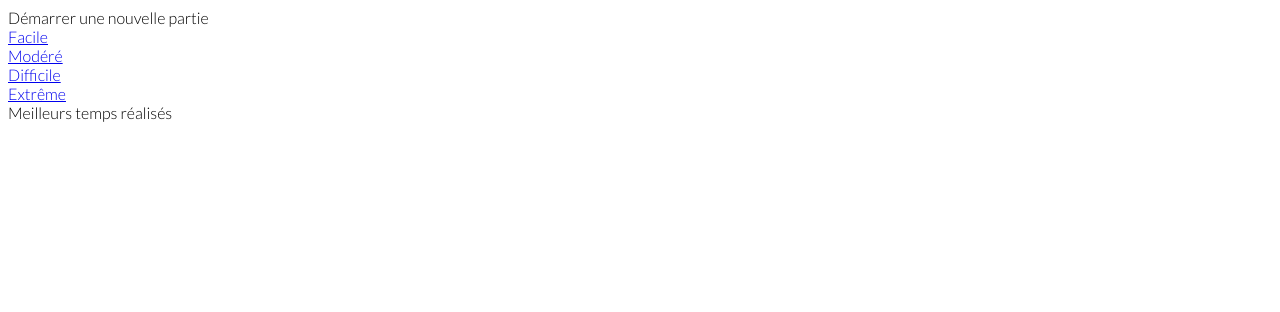
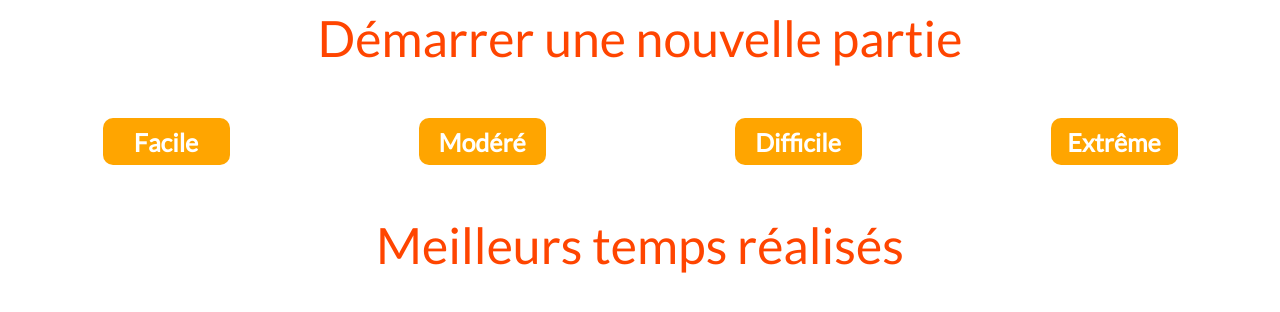
Before and after one commit to guyotoceane1/memory, a website: page FRONT/index.html in a window 1280 px wide. Drawn offline with nearby package versions, Linux system fonts and the light colour scheme; a web font is replaced by a local one.

Commit message:
style page d'accueil

```diff
--- a/FRONT/index.html
+++ b/FRONT/index.html
@@ -8,17 +8,17 @@
         <header></header>
         <main>
             <div id="nouvPartie">
-                <div id="nouvPartie__titre">Démarrer une nouvelle partie</div>
+                <div id="nouvPartie__titre" class="titre">Démarrer une nouvelle partie</div>
                 <div id="nouvPartie__difficulte">
-                    <div id="nouvPartie__difficulte_facile"><a href="jeu.html?d=fac">Facile</a></div>
-                    <div id="nouvPartie__difficulte_modere"><a href="jeu.html?d=mod">Modéré</a></div>
-                    <div id="nouvPartie__difficulte_difficile"><a href="jeu.html?d=dif">Difficile</a></div>
-                    <div id="nouvPartie__difficulte_extreme"><a href="jeu.html?d=ext">Extrême</a></div>
+                    <a href="jeu.html?d=fac"><div id="nouvPartie__difficulte_facile">Facile</div></a>
+                    <a href="jeu.html?d=mod"><div id="nouvPartie__difficulte_modere">Modéré</div></a>
+                    <a href="jeu.html?d=dif"><div id="nouvPartie__difficulte_difficile">Difficile</div></a>
+                    <a href="jeu.html?d=ext"><div id="nouvPartie__difficulte_extreme">Extrême</div></a>
 
                 </div>
             </div>
             <div id="score">
-                <div id="score__titre">Meilleurs temps réalisés</div>
+                <div id="score__titre" class="titre">Meilleurs temps réalisés</div>
                 <div id="score__tab"></div>
             </div>
         </main>
--- a/FRONT/sass/template/accueil.scss
+++ b/FRONT/sass/template/accueil.scss
@@ -0,0 +1,45 @@
+/**
+* Template page d'acceuil
+**/
+
+.titre{
+    text-align: center;
+    font-weight: normal;
+    font-size: 50px;
+    color: orangered;
+}
+
+#nouvPartie{
+    width: 100%;
+    &__difficulte{
+        display: flex;
+        flex-wrap: wrap;
+        justify-content: space-around;
+        margin-top: 50px;
+
+        a{
+            background-color: orange;
+            color: white;
+            font-weight: bold;
+            text-decoration: none;
+            margin-bottom: 20px;
+            border-radius: 10px;
+            div{
+                width: 127px;
+                height: 47px;
+                display: flex;
+                align-items: center;
+                justify-content: center;
+                font-size: 25px;
+            }
+
+            &:hover{
+                background-color: orangered;
+            }
+        }
+    }
+}
+
+#score{
+    margin: 30px;
+}
```
Also changed, not shown: FRONT/css/style.css, 1 other file.
